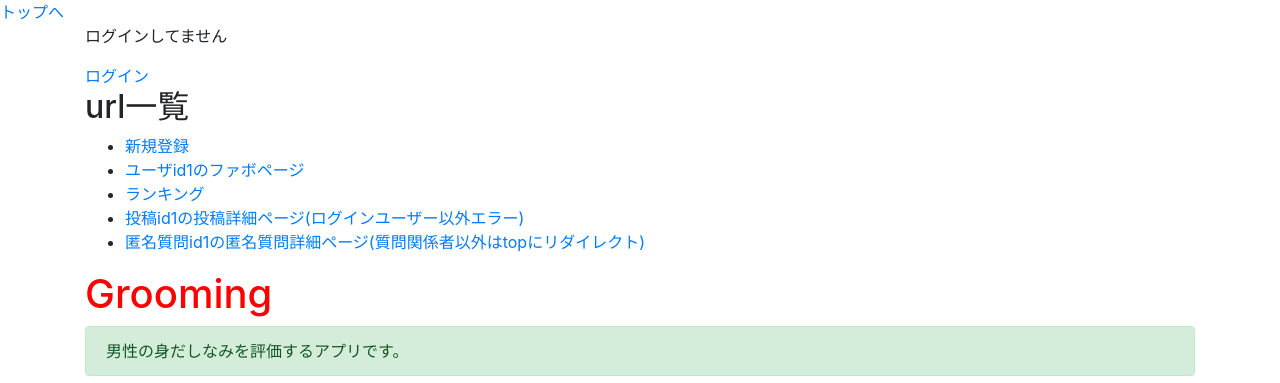
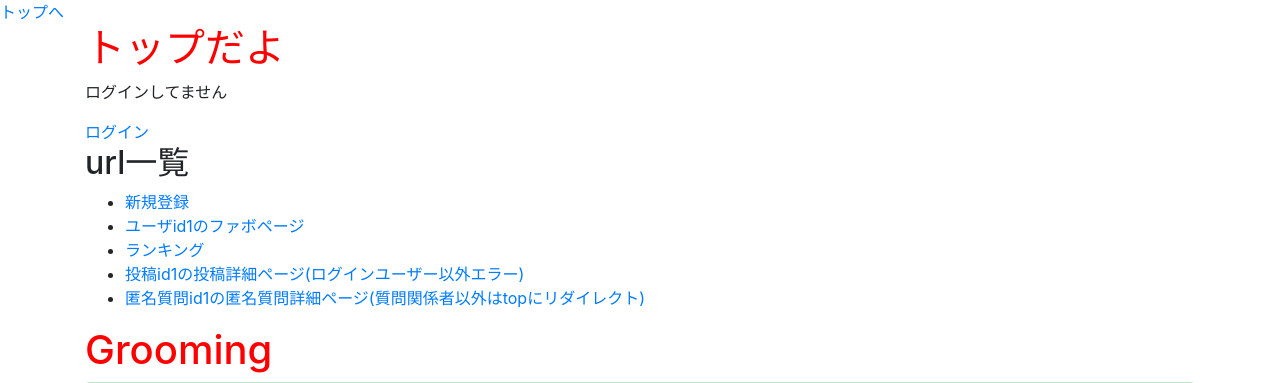
Before and after one commit to 1f101802780/MensNotion, a Django app: page / in a window 1280 px wide. Shown: the top 383 px of the page. Run offline with Django 3.2, Linux system fonts and the light colour scheme; data comes from the database, SQL or seed files in the repository; some libraries are stand-ins or nearby versions.

Commit message:
微調整

```diff
--- a/groomings/templates/groomings/top.html
+++ b/groomings/templates/groomings/top.html
@@ -3,6 +3,7 @@
 {% block title %}Grooming{% endblock %} <!-- タイトル -->
 
 {% block content %}
+<h1>トップだよ</h1>
 {% if user.is_authenticated %}
   <p>ログインしてます</p>
   <p>ログインユーザー:{{ request.user.username }}</p>
```
